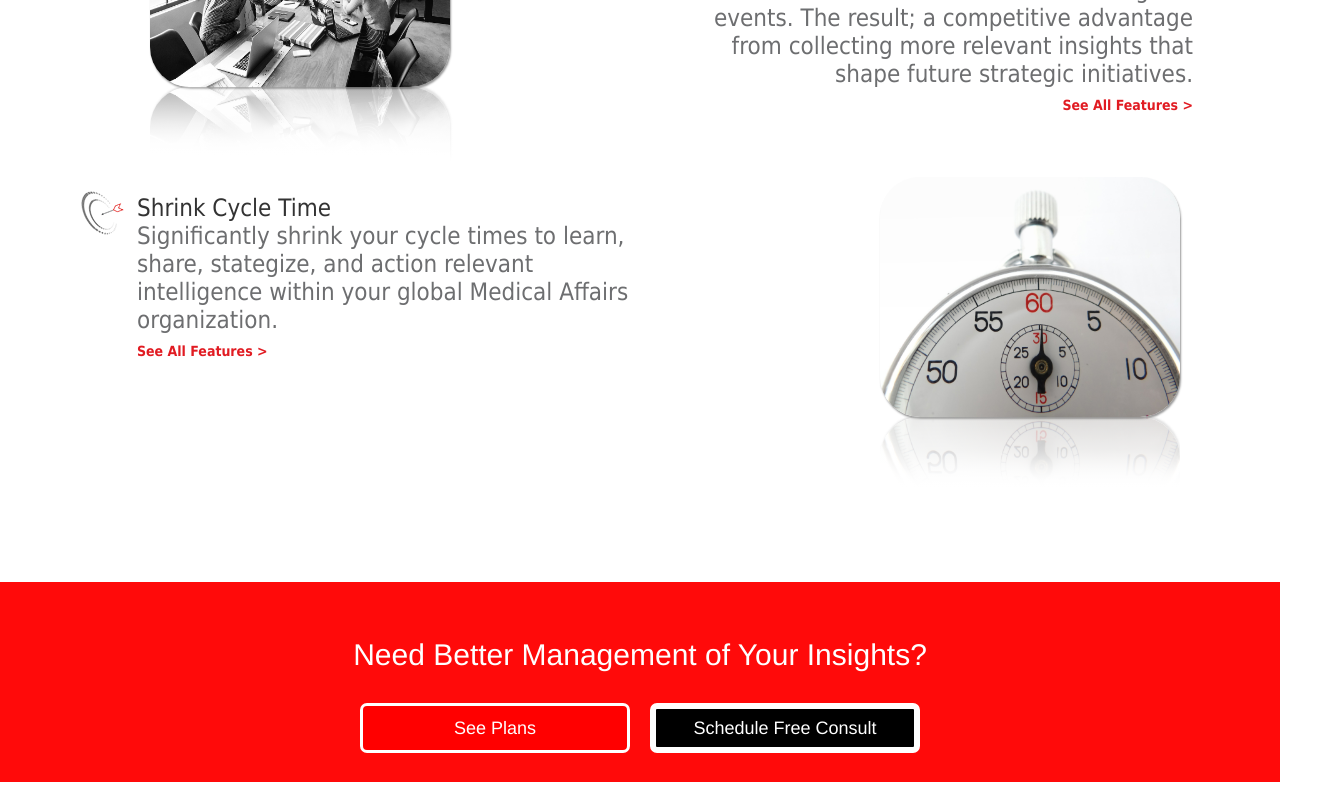
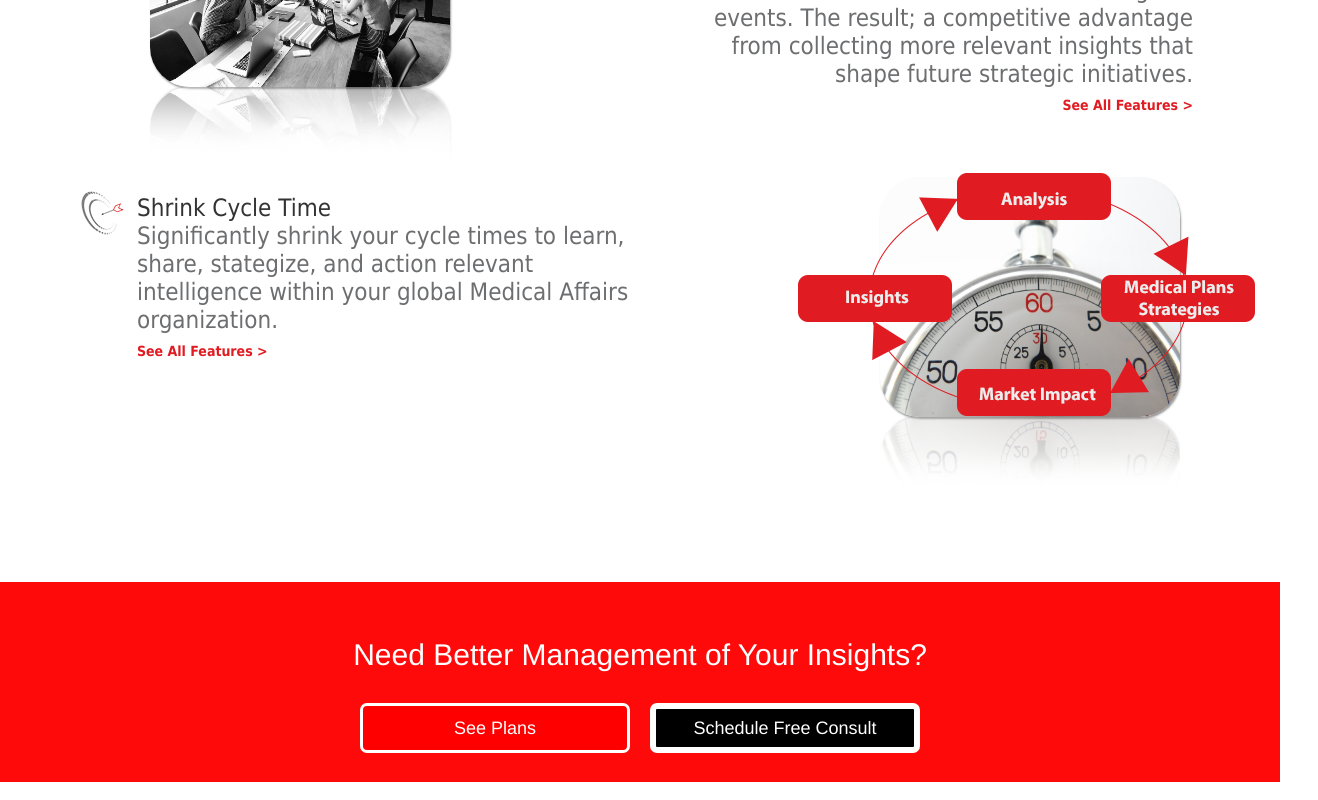
Before and after one commit to arbyrn/VueRapidResponse, a Vue app: page / in a window 1280 px wide. Shown: the part 980-1780 px from the top of the page, 1318 px wide, since content can reach past the window. Built offline with nearby package versions, Linux system fonts and the light colour scheme.

Commit message:
Merged PR 6: Add cycle time overlay image
Add cycle time overlay image

```diff
--- a/src/components/EctFeature.vue
+++ b/src/components/EctFeature.vue
@@ -7,7 +7,9 @@
                 <a :href="linkAddress">{{linkText}}</a>
             </div>
         </div>
-        <div class="featureImg col-md-6" :class="imgOrderClass" :data-callout="callout">
+
+        <div class="featureImg col-md-6" :class="imgOrderClass" :data-callout="callout" >
+            <img :src="getImgUrl(overlayImg)" class="overlayImg" :class="overlayStateClass" />
             <div class="imgWrap">
                 <img :src="getImgUrl(mainImg)" :style="borderStyle" class="mainImg" />
                 <div class="mirrorWrapper">
@@ -38,7 +40,8 @@
                 imgAlign: 'left',
                 linkText: "See All Features",
                 linkAddress: "#",
-                calloutColor: 'red'
+                calloutColor: 'red',
+                overlayImg: ''
             };
         },
         computed: {
@@ -67,6 +70,11 @@
             },
             featureAlignClass: function () {
                 return this.imgAlign;
+            },
+            overlayStateClass: function(){
+                if (this.overlayImg != ''){
+                    return 'overActive';
+                }
             }
 
         },
@@ -86,12 +94,14 @@
                 this.linkText = featureData.linkText;
                 this.linkAddress = featureData.linkAddress;
                 this.calloutColor = featureData.calloutColor;
+                this.overlayImg = featureData.overlayImg;
             },
             getImgUrl(pic) {
-                return require('../img/' + pic);
+                if (pic != ''){
+                    return require('../img/' + pic);
+                }
             }
         }
-
     }
 </script>
 <!-- Add "scoped" attribute to limit CSS to this component only -->
@@ -156,6 +166,16 @@
         content: attr(data-callout);
         padding: 2px 5px;
         text-align: center;
+    }
+
+    .overlayImg {
+        position: absolute;
+        display: none;
+    }
+    .overlayImg.overActive{
+        display: inline;
+        top:-46px;
+        left:80px;
     }
 
     .featureImg.red::after {
--- a/src/services/DataStore.js
+++ b/src/services/DataStore.js
@@ -12,9 +12,8 @@ var dataStore = {
             border: 'none',
             imgAlign: 'left',
             linkText: "See All Features >",
-            linkAddress: "#"
-
-
+            linkAddress: "#",
+            overlayImg: ''
         },
         {
             cardId: 'CycleTime',
@@ -27,7 +26,8 @@ var dataStore = {
             border: 'none',
             imgAlign: 'right',
             linkText: "See All Features >",
-            linkAddress: "#"
+            linkAddress: "#",
+            overlayImg: 'CycleOverlay.png'
         },
         {
             cardId: 'RealTime',
@@ -40,7 +40,8 @@ var dataStore = {
             border: 'none',
             imgAlign: 'right',
             linkText: "See All Features >",
-            linkAddress: "#"
+            linkAddress: "#",
+            overlayImg: ''
         },
         {
             cardId: 'Customizable',
@@ -53,7 +54,8 @@ var dataStore = {
             border: 'black',
             imgAlign: 'right',
             linkText: "Schedule a Demo>",
-            linkAddress: "#"
+            linkAddress: "#",
+            overlayImg: ''
         },
         {
             cardId: 'MeanInsights',
@@ -66,7 +68,8 @@ var dataStore = {
             border: 'black',
             imgAlign: 'left',
             linkText: "Schedule a Demo>",
-            linkAddress: "#"
+            linkAddress: "#",
+            overlayImg: ''
         },
         {
             cardId: 'FastMods',
@@ -79,7 +82,8 @@ var dataStore = {
             border: 'black',
             imgAlign: 'right',
             linkText: "Schedule a Demo>",
-            linkAddress: "#"
+            linkAddress: "#",
+            overlayImg: ''
         },
         {
             cardId: 'CollectAnywhere',
@@ -92,7 +96,8 @@ var dataStore = {
             border: 'black',
             imgAlign: 'left',
             linkText: "Schedule a Demo>",
-            linkAddress: "#"
+            linkAddress: "#",
+            overlayImg: ''
         },
         {
             cardId: 'SSO',
@@ -105,7 +110,8 @@ var dataStore = {
             border: 'black',
             imgAlign: 'right',
             linkText: "Schedule a Demo>",
-            linkAddress: "#"
+            linkAddress: "#",
+            overlayImg: ''
         },
         {
             cardId: 'SupportingDocs',
@@ -118,7 +124,8 @@ var dataStore = {
             border: 'black',
             imgAlign: 'left',
             linkText: "Schedule a Demo>",
-            linkAddress: "#"
+            linkAddress: "#",
+            overlayImg: ''
         },
         {
             cardId: 'MultiDevice',
@@ -131,7 +138,8 @@ var dataStore = {
             border: 'black',
             imgAlign: 'right',
             linkText: "Schedule a Demo>",
-            linkAddress: "#"
+            linkAddress: "#",
+            overlayImg: ''
         },
         {
             cardId: 'Templates',
@@ -144,7 +152,8 @@ var dataStore = {
             border: 'black',
             imgAlign: 'left',
             linkText: "Schedule a Demo>",
-            linkAddress: "#"
+            linkAddress: "#",
+            overlayImg: ''
         },
         {
             cardId: 'RealTimeReports',
@@ -157,7 +166,8 @@ var dataStore = {
             border: 'black',
             imgAlign: 'left',
             linkText: "Schedule a Demo>",
-            linkAddress: "#"
+            linkAddress: "#",
+            overlayImg: ''
         },
         {
             cardId: 'Translation',
@@ -170,7 +180,8 @@ var dataStore = {
             border: 'black',
             imgAlign: 'right',
             linkText: "Schedule a Demo>",
-            linkAddress: "#"
+            linkAddress: "#",
+            overlayImg: ''
         },
         {
             cardId: 'InsightComments',
@@ -183,7 +194,8 @@ var dataStore = {
             border: 'red',
             imgAlign: 'right',
             linkText: "Schedule a Demo>",
-            linkAddress: "#"
+            linkAddress: "#",
+            overlayImg: ''
         },
         {
             cardId: 'AI',
@@ -196,7 +208,8 @@ var dataStore = {
             border: 'red',
             imgAlign: 'right',
             linkText: "Schedule a Demo>",
-            linkAddress: "#"
+            linkAddress: "#",
+            overlayImg: ''
         },
         {
             cardId: 'DocLibrary',
@@ -209,7 +222,8 @@ var dataStore = {
             border: 'red',
             imgAlign: 'right',
             linkText: "Schedule a Demo>",
-            linkAddress: "#"
+            linkAddress: "#",
+            overlayImg: ''
         },
         {
             cardId: 'Exporting',
@@ -222,7 +236,8 @@ var dataStore = {
             border: 'red',
             imgAlign: 'left',
             linkText: "Schedule a Demo>",
-            linkAddress: "#"
+            linkAddress: "#",
+            overlayImg: ''
         },
         {
             cardId: 'Team',
@@ -235,7 +250,8 @@ var dataStore = {
             border: 'black',
             imgAlign: 'left',
             linkText: "",
-            linkAddress: "#"
+            linkAddress: "#",
+            overlayImg: ''
         }
     ],
     dividerDetails: [
```
Also changed, not shown: src/img/CycleOverlay.png (added).
